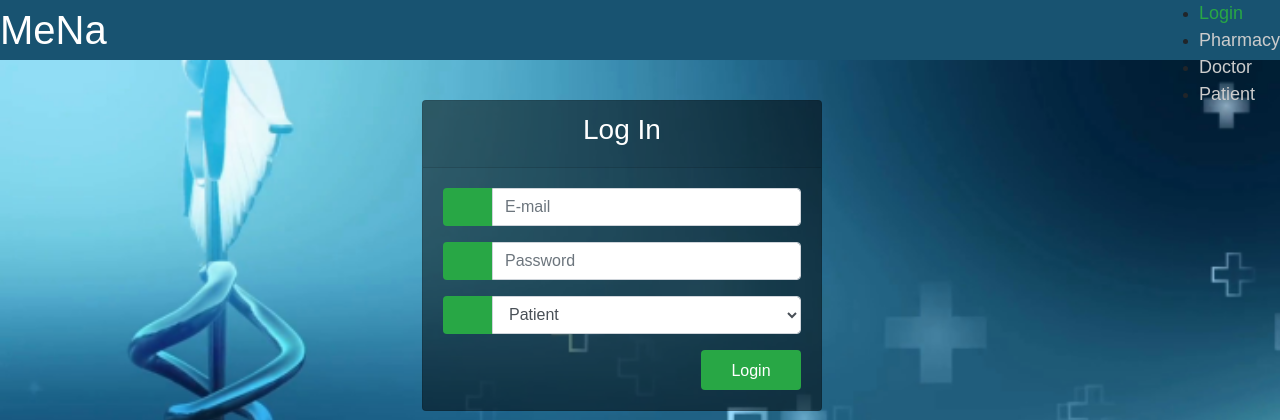
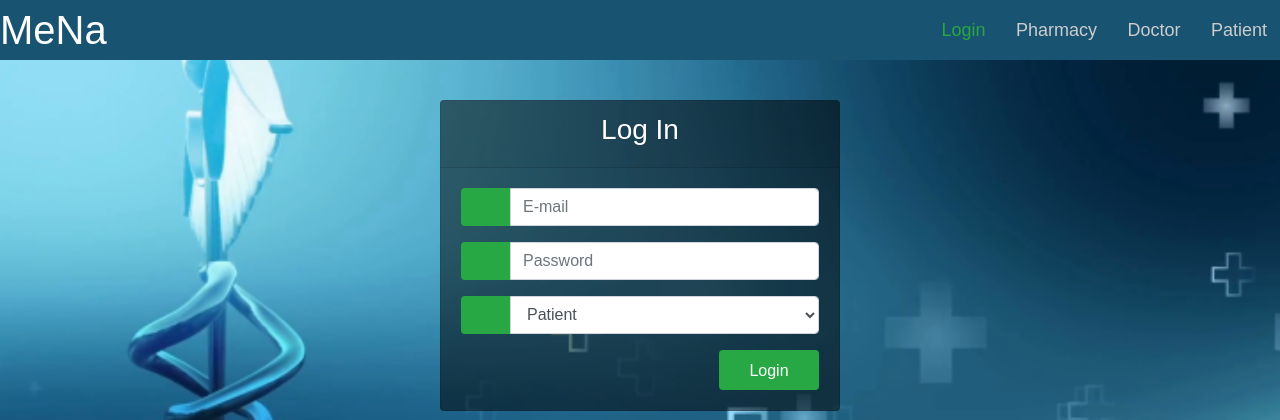
Before and after one commit to VikoTodorov/MeNa, a PHP site: page / in a window 1280 px wide. Shown: the top 420 px of the page. Run offline with PHP 8.4, Linux system fonts and the light colour scheme.

Commit message:
opravih go

```diff
--- a/index.php
+++ b/index.php
@@ -16,18 +16,18 @@
 </head>
 <body class="background">
 	<nav class="top">
-		<a href="index.php"><span class="title">MeNa</span></a>
+		<a href="index.php" class="link"><span class="title">MeNa</span></a>
 		<ul class="my_navbar">
-			<li class="link-btn">
+			<li class="btn">
 				<a class="active" href="index.php">Login</a>
 			</li>
-			<li class="link-btn">
+			<li class="btn">
 				<a class="link" href="pharmacy_reg.php">Pharmacy</a>
 			</li>
-			<li class="link-btn">
+			<li class="btn">
 				<a class="link" href="doctor_reg.php">Doctor</a>
 			</li>
-			<li class="link-btn">
+			<li class="btn">
 				<a class="link" href="patient_reg.php">Patient</a>
 			</li>
 		</ul>
--- a/receipt.php
+++ b/receipt.php
@@ -34,9 +34,9 @@
 </head>
 <body class="background">
 	<nav class="top">
-		<a href="index.php"><span class="title">MeNa</span></a>
+		<a href="index.php" class="link"><span class="title">MeNa</span></a>
 		<ul class="my_navbar">
-			<li class="link-btn">
+			<li class="btn">
 				<a class="link" href="/includes/logout.inc.php">Log out</a>
 			</li>
 		</ul>
```
Also changed, not shown: doctor_reg.php (+5 -5 lines), patient_reg.php (+5 -5 lines), pharmacy_reg.php (+5 -5 lines).
